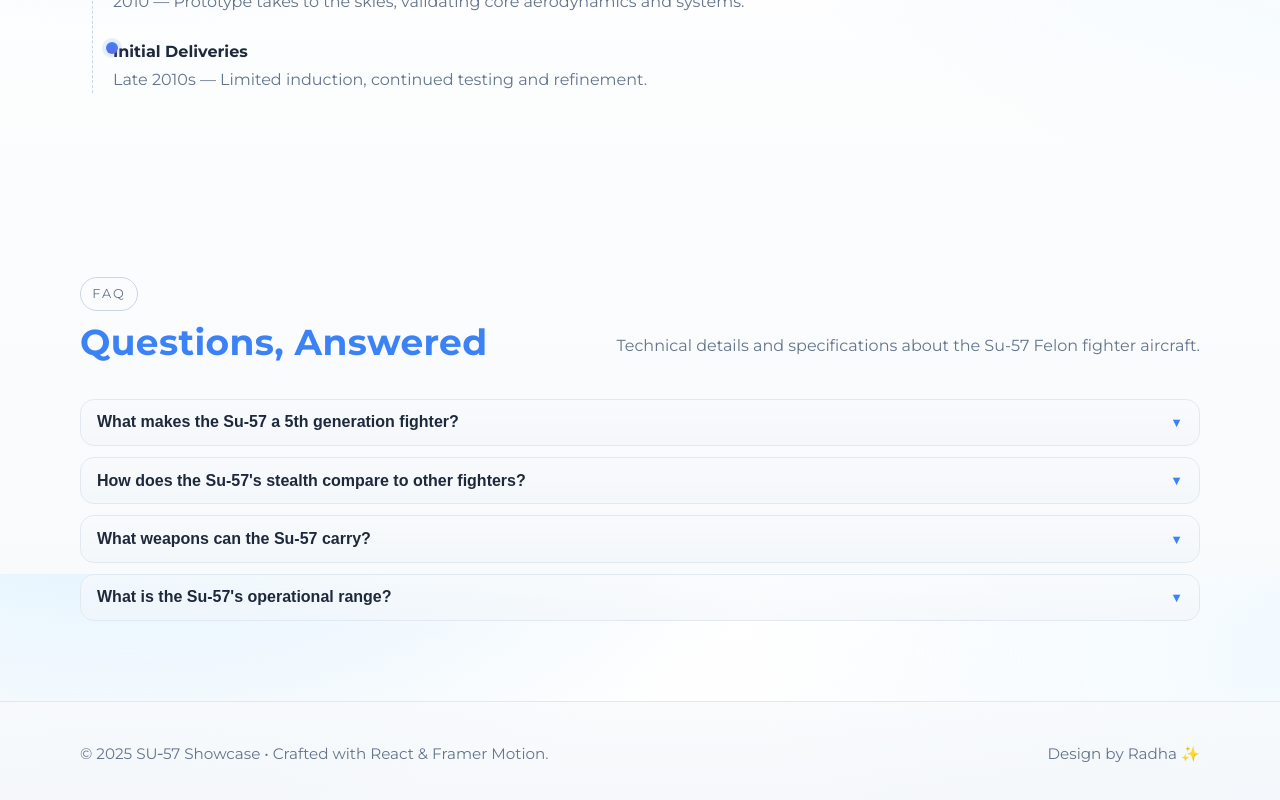
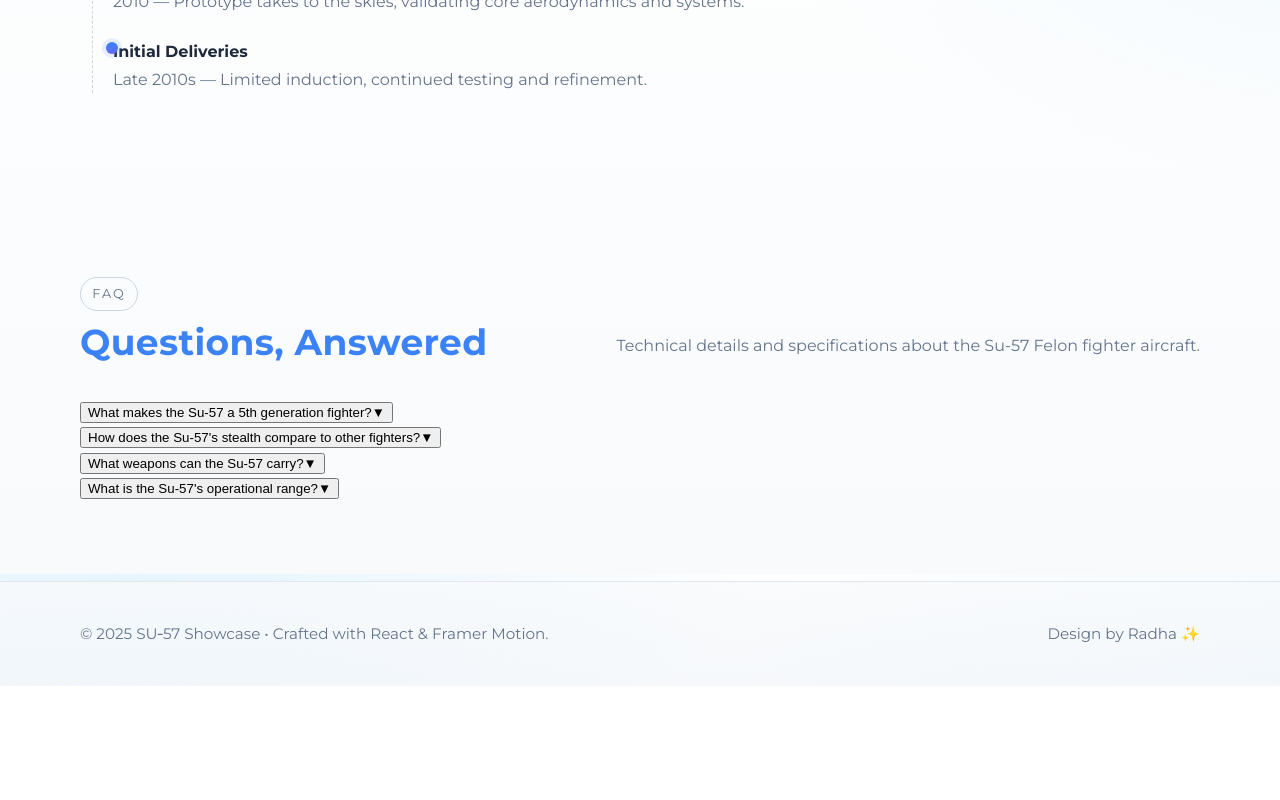
Before and after one commit to raimohan/su57, a React (Create React App) app: page / in a window 1280 px wide. Shown: the part 3426-4226 px from the top of the page. After the commit the page ends 4112 px from the top, so only its background shows below. Built offline with nearby package versions, Linux system fonts and the light colour scheme; the HTML template or start-up script is replaced by a standard one.

Commit message:
Update FAQ.css

```diff
--- a/src/components/FAQ.css
+++ b/src/components/FAQ.css
@@ -1,54 +1,172 @@
-.faq-list {
-  display: flex;
-  flex-direction: column;
-  gap: 0.7rem;
+.App {
+  text-align: left;
+  width: 100%;
+  min-height: 100vh;
 }
 
-.faq-item {
-  border: 1px solid #e2e8f0;
-  border-radius: 14px;
-  background: linear-gradient(180deg, rgba(248, 250, 252, 0.65), rgba(241, 245, 249, 0.55));
-  overflow: hidden;
-  transition: all 0.3s ease;
+/* Button Styles */
+.btn {
+  display: inline-flex;
+  gap: 0.6rem;
+  align-items: center;
+  padding: 0.6rem 0.95rem;
+  border-radius: 12px;
+  border: 1px solid rgba(59, 130, 246, 0.12);
+  background: linear-gradient(180deg, #fff, #f0f7ff);
+  box-shadow: 0 6px 16px rgba(59, 130, 246, 0.06);
+  transition: transform 0.3s ease, background 0.3s ease, box-shadow 0.3s ease;
+  cursor: pointer;
+  font-weight: 600;
+  text-decoration: none;
 }
 
-.faq-item.open {
-  box-shadow: 0 8px 24px rgba(59, 130, 246, 0.12);
+.btn:hover {
+  transform: translateY(-2px);
+  background: linear-gradient(180deg, #f0f7ff, #e6f3ff);
+  box-shadow: 0 8px 20px rgba(59, 130, 246, 0.15);
 }
 
-.faq-question {
-  width: 100%;
-  padding: 0.85rem 1rem;
-  background: none;
+.btn.primary {
+  background: linear-gradient(180deg, var(--primary-2), var(--primary));
+  color: #fff;
   border: none;
-  text-align: left;
-  font-weight: 700;
-  font-size: 1rem;
-  color: var(--text);
-  cursor: pointer;
-  display: flex;
-  justify-content: space-between;
-  align-items: center;
-  transition: background 0.3s ease;
 }
 
-.faq-question:hover {
-  background: rgba(59, 130, 246, 0.05);
+.btn.ghost {
+  background: transparent;
+  border-color: rgba(59, 130, 246, 0.08);
 }
 
-.faq-icon {
+/* Chip/Tag Styles */
+.chip {
   font-size: 0.8rem;
-  color: var(--primary);
-  transition: transform 0.3s ease;
+  letter-spacing: 0.16em;
+  text-transform: uppercase;
+  padding: 0.35rem 0.7rem;
+  border-radius: 999px;
+  border: 1px solid #cbd5e1;
+  color: var(--muted);
+  display: inline-flex;
+  align-items: center;
+  gap: 0.5rem;
 }
 
-.faq-answer {
-  overflow: hidden;
+/* Section Styles */
+section {
+  padding: 5rem 0;
+  position: relative;
 }
 
-.faq-answer p {
-  padding: 0 1rem 1rem 1rem;
-  margin: 0;
+.section-head {
+  display: flex;
+  align-items: end;
+  justify-content: space-between;
+  gap: 1rem;
+  margin-bottom: 1.5rem;
+}
+
+.section-head h2 {
+  font-size: clamp(1.4rem, 4.3vw, 2.25rem);
+  margin: 0.2rem 0;
+  letter-spacing: 0.01em;
+  color: var(--primary);
+}
+
+.section-head p {
   color: var(--muted);
-  line-height: 1.6;
+  max-width: 60ch;
 }
+
+/* Glass Effect */
+.glass {
+  background: linear-gradient(180deg, rgba(248, 250, 252, 0.85) 0%, rgba(241, 245, 249, 0.75) 100%);
+  border: 1px solid #e2e8f0;
+  box-shadow: inset 0 1px 0 rgba(255, 255, 255, 0.8), 0 20px 60px rgba(59, 130, 246, 0.15);
+  border-radius: var(--radius);
+  padding: 1.25rem;
+  backdrop-filter: blur(8px);
+}
+
+/* Grid Layouts */
+.grid {
+  display: grid;
+  gap: 1.25rem;
+}
+
+.overview-grid {
+  grid-template-columns: 1.2fr 0.8fr;
+}
+
+.specs-grid {
+  grid-template-columns: repeat(4, minmax(0, 1fr));
+}
+
+.cards-grid {
+  grid-template-columns: repeat(3, minmax(0, 1fr));
+}
+
+.stats-grid {
+  grid-template-columns: repeat(3, minmax(0, 1fr));
+}
+
+.gallery-grid {
+  grid-template-columns: 2fr 1.5fr 1fr;
+  gap: 0.9rem;
+}
+
+/* Card Styles */
+.card {
+  padding: 1.1rem;
+  border: 1px solid #e2e8f0;
+  border-radius: 16px;
+  background: linear-gradient(180deg, rgba(248, 250, 252, 0.75), rgba(241, 245, 249, 0.65));
+  box-shadow: inset 0 1px 0 rgba(255, 255, 255, 0.8);
+}
+
+.spec-card {
+  padding: 1rem;
+  border-radius: 14px;
+  border: 1px solid #e2e8f0;
+  background: linear-gradient(180deg, rgba(248, 250, 252, 0.8), rgba(241, 245, 249, 0.6));
+}
+
+.stat-card {
+  text-align: center;
+  padding: 1.25rem;
+  border-radius: 16px;
+  border: 1px solid #e2e8f0;
+  background: linear-gradient(180deg, rgba(248, 250, 252, 0.65), rgba(241, 245, 249, 0.55));
+}
+
+/* Responsive Design */
+@media (max-width: 1024px) {
+  .overview-grid {
+    grid-template-columns: 1fr;
+  }
+
+  .specs-grid {
+    grid-template-columns: repeat(2, minmax(0, 1fr));
+  }
+
+  .cards-grid {
+    grid-template-columns: 1fr;
+  }
+
+  .stats-grid {
+    grid-template-columns: repeat(2, minmax(0, 1fr));
+  }
+
+  .gallery-grid {
+    grid-template-columns: 1fr 1fr;
+  }
+}
+
+@media (max-width: 640px) {
+  .stats-grid {
+    grid-template-columns: 1fr;
+  }
+
+  .gallery-grid {
+    grid-template-columns: 1fr;
+  }
+}
```
